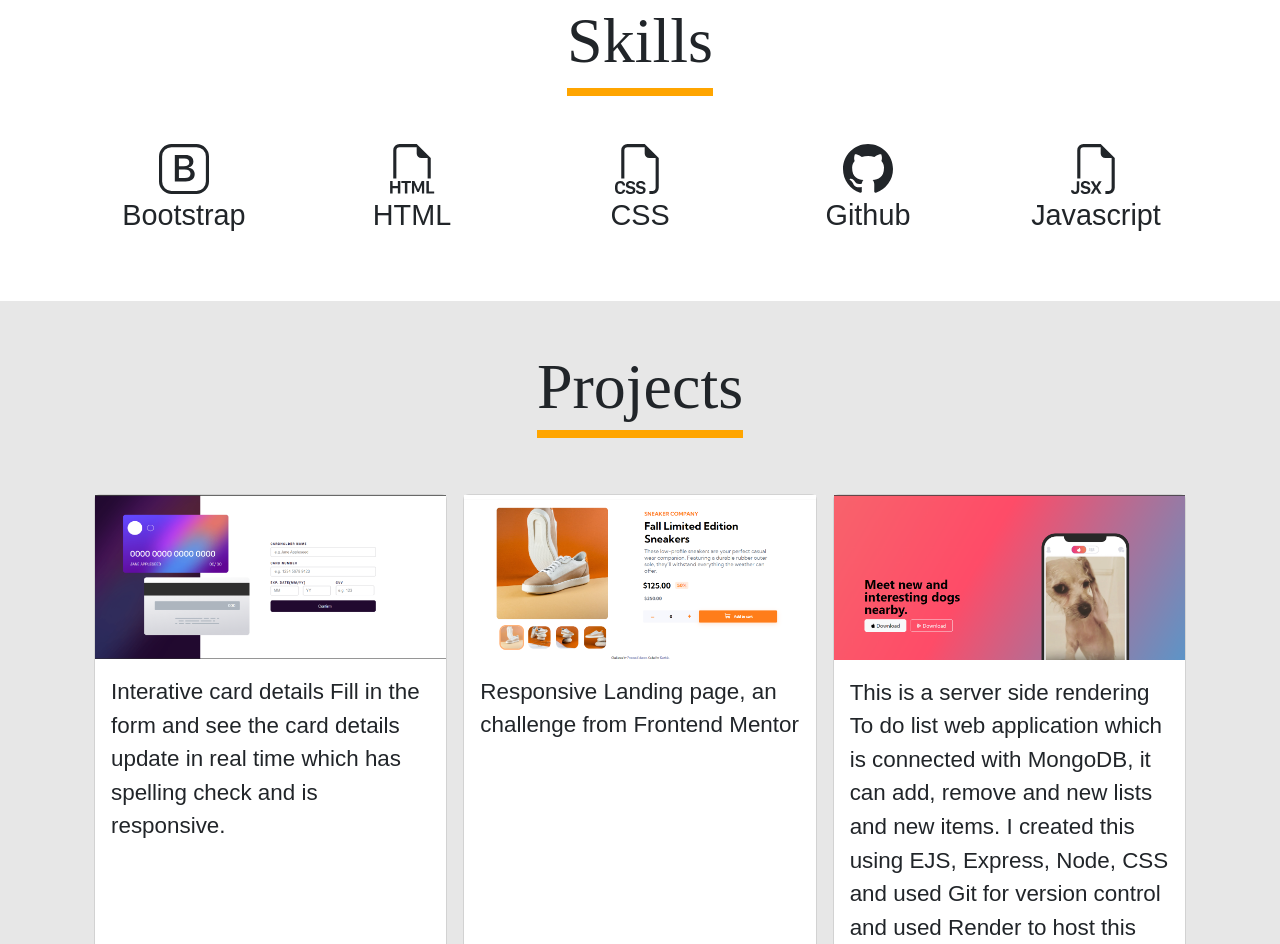
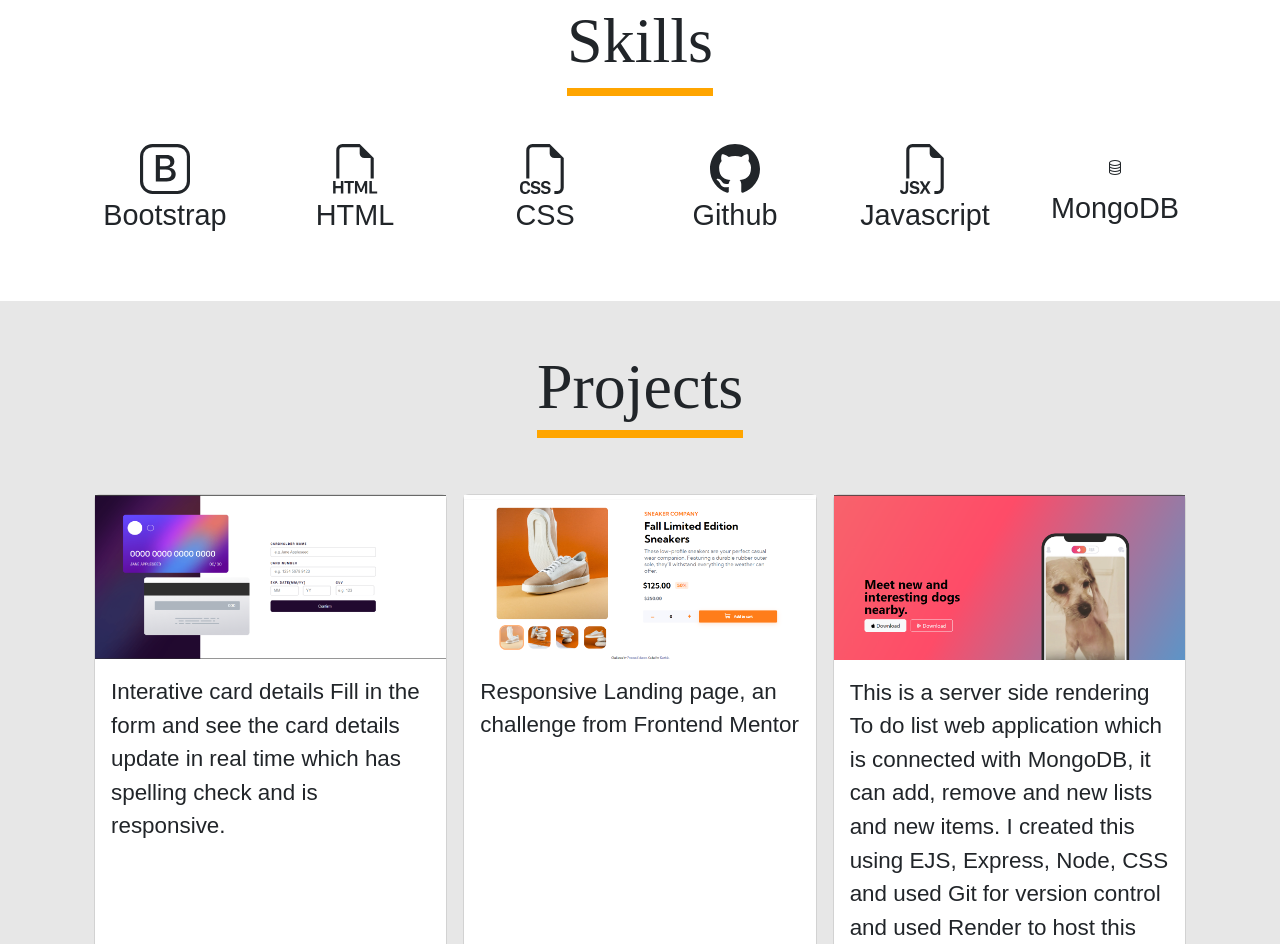
Before and after one commit to OldestDreamKD/Portfolio-v1, a plain HTML site: page index.html in a window 1280 px wide. Shown: the part 1028-1972 px from the top of the page. Drawn offline with nearby package versions, Linux system fonts and the light colour scheme; a web font is replaced by a local one.

Commit message:
Content updated part 2

```diff
--- a/index.html
+++ b/index.html
@@ -142,6 +142,12 @@
               />
             </svg>
             <p>Javascript</p>
+          </div>
+          <div class="col">
+            <svg xmlns="http://www.w3.org/2000/svg" width="16" height="16" fill="currentColor" class="bi bi-database" viewBox="0 0 16 16">
+              <path d="M4.318 2.687C5.234 2.271 6.536 2 8 2s2.766.27 3.682.687C12.644 3.125 13 3.627 13 4c0 .374-.356.875-1.318 1.313C10.766 5.729 9.464 6 8 6s-2.766-.27-3.682-.687C3.356 4.875 3 4.373 3 4c0-.374.356-.875 1.318-1.313M13 5.698V7c0 .374-.356.875-1.318 1.313C10.766 8.729 9.464 9 8 9s-2.766-.27-3.682-.687C3.356 7.875 3 7.373 3 7V5.698c.271.202.58.378.904.525C4.978 6.711 6.427 7 8 7s3.022-.289 4.096-.777A5 5 0 0 0 13 5.698M14 4c0-1.007-.875-1.755-1.904-2.223C11.022 1.289 9.573 1 8 1s-3.022.289-4.096.777C2.875 2.245 2 2.993 2 4v9c0 1.007.875 1.755 1.904 2.223C4.978 15.71 6.427 16 8 16s3.022-.289 4.096-.777C13.125 14.755 14 14.007 14 13zm-1 4.698V10c0 .374-.356.875-1.318 1.313C10.766 11.729 9.464 12 8 12s-2.766-.27-3.682-.687C3.356 10.875 3 10.373 3 10V8.698c.271.202.58.378.904.525C4.978 9.71 6.427 10 8 10s3.022-.289 4.096-.777A5 5 0 0 0 13 8.698m0 3V13c0 .374-.356.875-1.318 1.313C10.766 14.729 9.464 15 8 15s-2.766-.27-3.682-.687C3.356 13.875 3 13.373 3 13v-1.302c.271.202.58.378.904.525C4.978 12.71 6.427 13 8 13s3.022-.289 4.096-.777c.324-.147.633-.323.904-.525"/>
+            </svg>
+            <p>MongoDB</p>
           </div>
         </div>
       </div>
```
